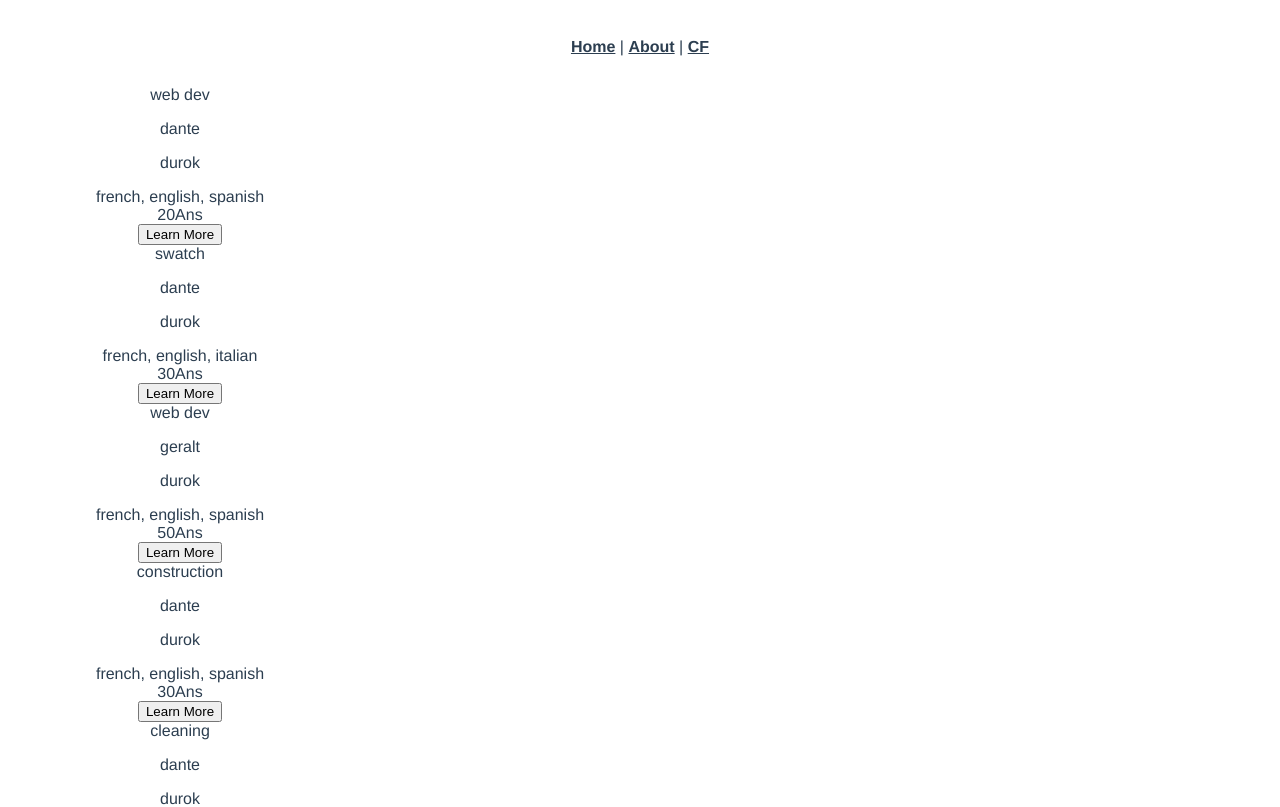
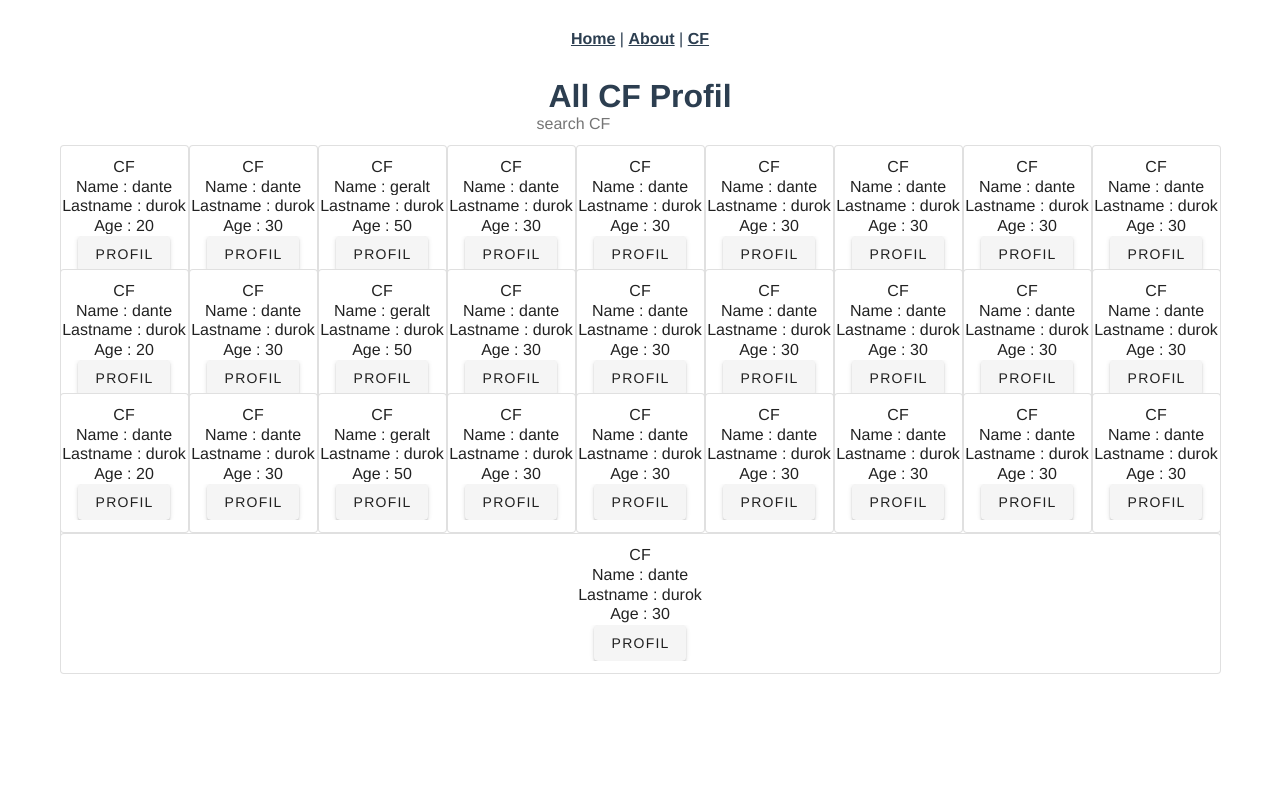
Before and after one commit to Realise-Formation-Digital/Skillfolio-Vue, a Vue app: page /CF in a window 1280 px wide. Shown: the top 807 px of the page. Built offline with nearby package versions, Linux system fonts and the light colour scheme; data requests are answered from the project's data file.

Commit message:
get + sreach CF

```diff
--- a/jsconfig.json
+++ b/jsconfig.json
@@ -1,5 +1,6 @@
 {
   "compilerOptions": {
+    "jsx": "preserve",
     "target": "es5",
     "module": "esnext",
     "baseUrl": "./",
--- a/src/main.js
+++ b/src/main.js
@@ -2,7 +2,8 @@ import Vue from 'vue'
 import App from './App.vue'
 import router from './router'
 import store from './store'
-import Vuetify from 'vuetify'
+import Vuetify from 'vuetify';
+import 'vuetify/dist/vuetify.min.css'
 
 Vue.config.productionTip = false
 Vue.use(Vuetify)
--- a/src/store/index.js
+++ b/src/store/index.js
@@ -9,7 +9,10 @@ export default new Vuex.Store({
     cf: [],
   },
   getters: {
-    allCf: (state) => state.cf
+    allCf: (state) => state.cf,
+    filtered: (state) => (query) =>  {
+      return state.cf.filter((item) => item.name.toLowerCase().includes(query.toLowerCase()))
+    }
   },
   mutations: {
     CF_STATE(state, payload) {
--- a/src/views/Cf.vue
+++ b/src/views/Cf.vue
@@ -1,41 +1,82 @@
 <template>
-    <v-container>
-        <v-row>
-            <v-col>
-                <v-card class="mx-auto" max-width="344" v-for="item of cf" :key="item.cf">
-                    <v-card-text>
-                        <div>{{ item.departament }}</div>
-                        <p class="text-h4 text--primary">
-                            {{ item.name }}
-                        </p>
-                        <p>{{ item.lastname }}</p>
-                        <div class="text--primary">
-                            {{ item.language }}<br>
-                            {{ item.age }}Ans
+<div>
+
+    <div>
+        <h1>All CF Profil</h1>
+        <form role="search">
+            <input type="search" v-model="search" placeholder="search CF"/>
+        </form>
     </div>
-                    </v-card-text>
-                    <v-card-actions>
-                        <v-btn text color="deep-purple accent-4">
-                            Learn More
-                        </v-btn>
-                    </v-card-actions>
+
+
+    <v-container
+      v-for="align in alignments"
+      :key="align"
+      class="grey lighten-5 mb-6"
+    >
+      <v-row
+        :align="align"
+        no-gutters
+        style="height: 100px;"
+      >
+        <v-col
+          v-for="item of cf" :key="item.cf"
+        >
+          <v-card
+            class="pa-2"
+            outlined
+            tile
+
+          >
+
+      <v-list-item-content>
+        <v-list-item-title>CF</v-list-item-title>
+        <v-list-item-title>Name : {{ item.name }}</v-list-item-title>
+        <v-list-item-title>Lastname : {{ item.lastname }}</v-list-item-title>
+        <v-list-item-title>Age : {{ item.age }}</v-list-item-title>
+        <v-list-item-title><v-btn>Profil</v-btn></v-list-item-title>
+      </v-list-item-content>
+
+            <!-- CF
+            Name : {{ item.name }}
+            LastName : {{ item.lastname }}
+            Age : {{ item.age }} -->
+
           </v-card>
         </v-col>
       </v-row>
     </v-container>
+</div>
 </template>
 
 <script>
 import Vue from "vue";
+import _ from "lodash";
 
 export default Vue.extend({
+
     name: "CF",
     data: () => ({
+      alignments: [
+        'start',
+        'center',
+        'end',
+      ],
       cf : [],
+      search: []
     }),
     async mounted () {
         await this.$store.dispatch('getCf');
         this.cf = this.$store.getters.allCf;
+    },
+    watch: {
+        search: _.debounce(function (query) {
+           this.cf = this.$store.getters.filtered(query);
+        }, 500)
     }
 })
 </script>
+
+<style lang="scss">
+
+</style>
```
Lines whose indentation alone changed are shown as unchanged.
